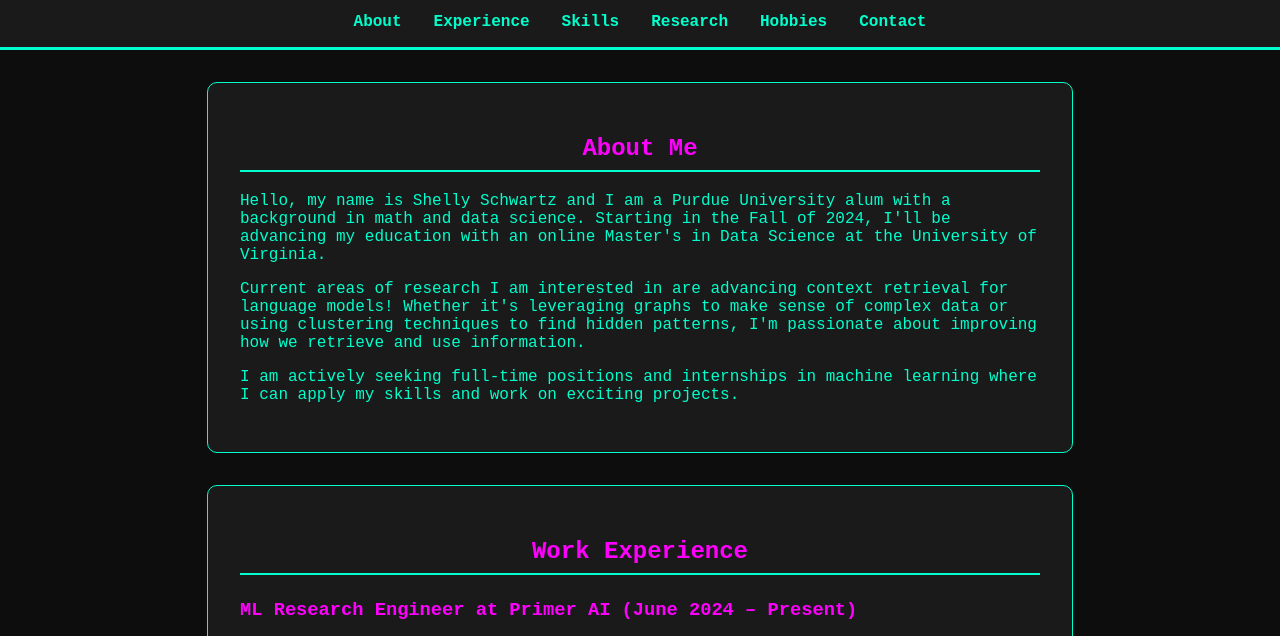
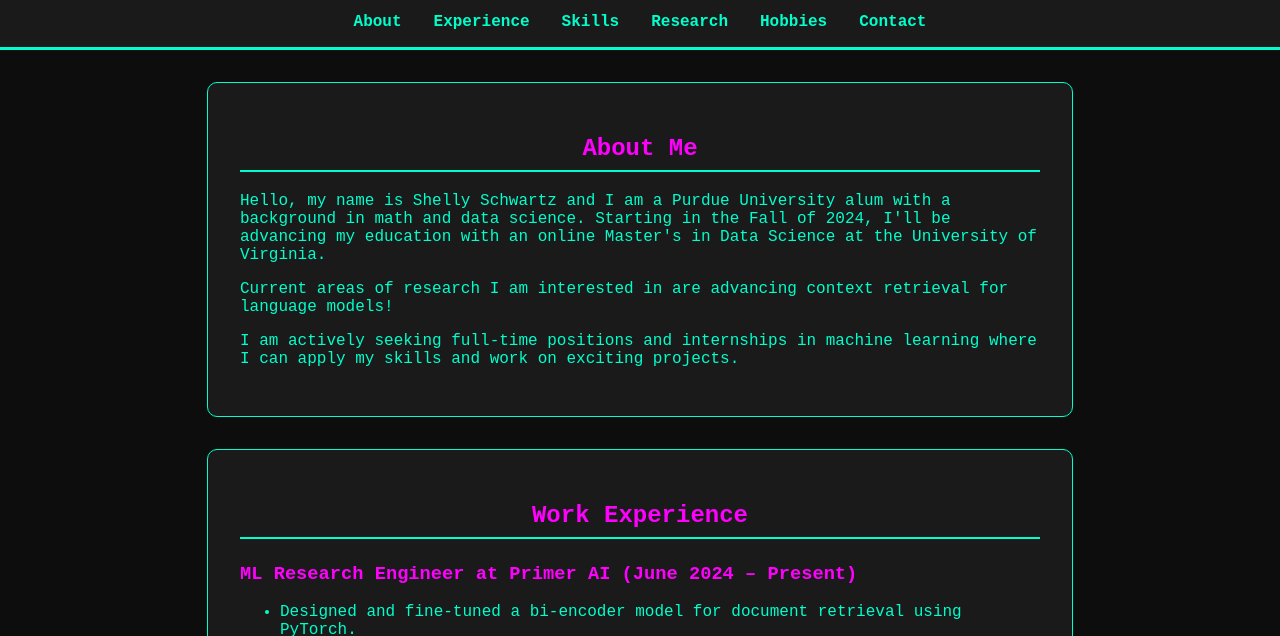
Before and after one commit to shellyganga/shellyganga.github.io, a plain HTML site: page index.html in a window 1280 px wide. Shown: the part 94-730 px from the top of the page. Drawn offline with Linux system fonts and the light colour scheme.

Commit message:
Update index.html

```diff
--- a/index.html
+++ b/index.html
@@ -25,7 +25,7 @@
     <section id="about">
         <h2>About Me</h2>
         <p>Hello, my name is Shelly Schwartz and I am a Purdue University alum with a background in math and data science. Starting in the Fall of 2024, I'll be advancing my education with an online Master's in Data Science at the University of Virginia.</p>
-        <p>Current areas of research I am interested in are advancing context retrieval for language models! Whether it's leveraging graphs to make sense of complex data or using clustering techniques to find hidden patterns, I'm passionate about improving how we retrieve and use information.</p>
+        <p>Current areas of research I am interested in are advancing context retrieval for language models!</p>
         <p>I am actively seeking full-time positions and internships in machine learning where I can apply my skills and work on exciting projects.</p>
     </section>
 
```
